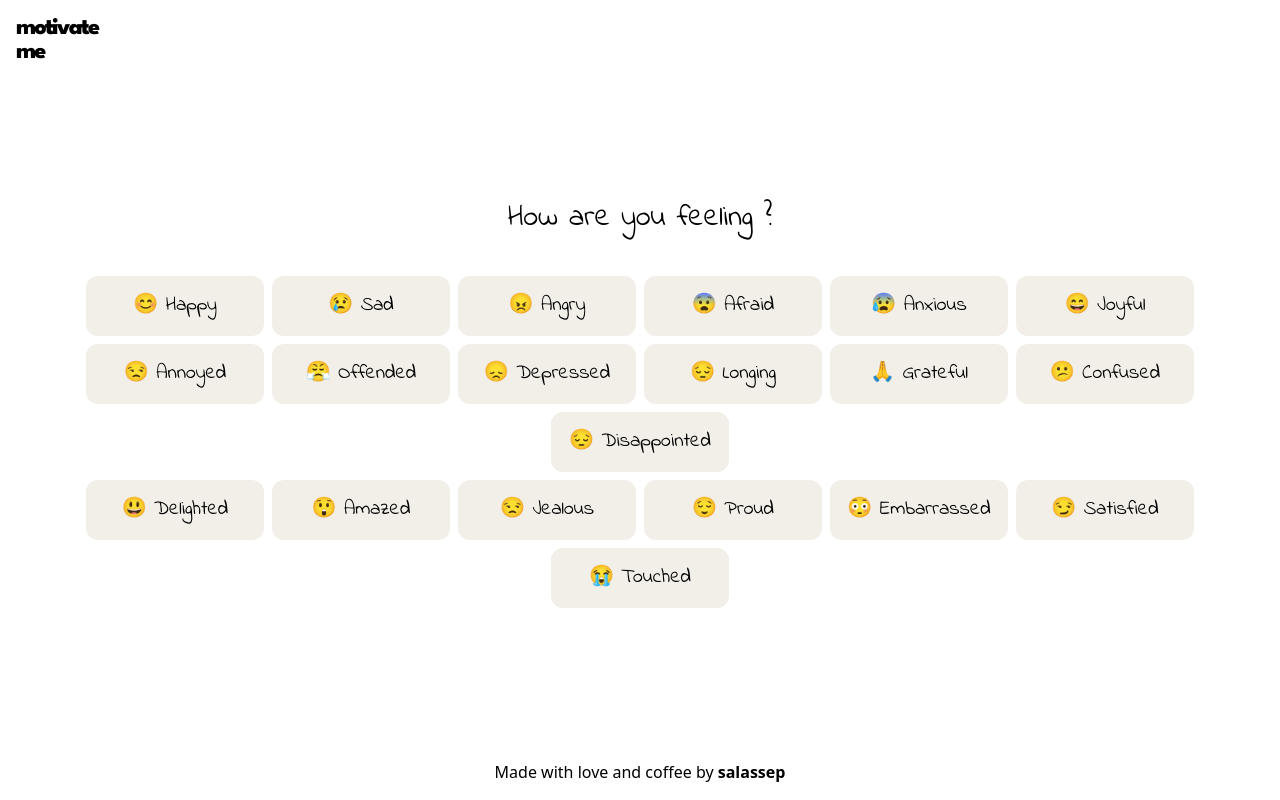
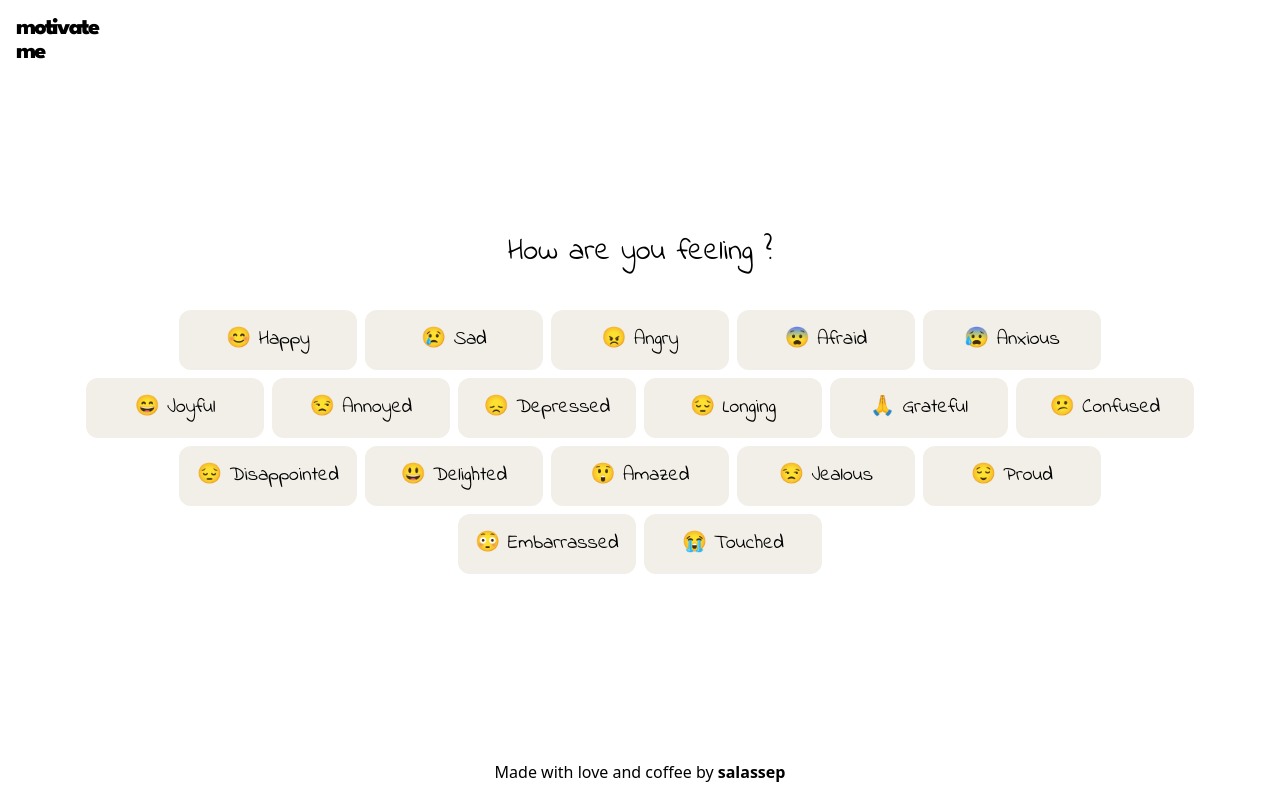
Before and after one commit to salassep/motivate-me, a React (Vite) app: page / in a window 1280 px wide. Built offline with nearby package versions, Linux system fonts and the light colour scheme; no server answers.

Commit message:
delete offended and satisfied emotions

```diff
--- a/src/layouts/main.tsx
+++ b/src/layouts/main.tsx
@@ -34,7 +34,6 @@ export default function Main() {
     '😰 Anxious',
     '😄 Joyful',
     '😒 Annoyed',
-    '😤 Offended',
     '😞 Depressed',
     '😔 Longing',
     '🙏 Grateful',
@@ -45,7 +44,6 @@ export default function Main() {
     '😒 Jealous',
     '😌 Proud',
     '😳 Embarrassed',
-    '😏 Satisfied',
     '😭 Touched'
   ];
 
@@ -53,7 +51,7 @@ export default function Main() {
   let groupSize = 7;
 
   for (let i = 0; i < emotions.length; i += groupSize) {
-    groupSize = groupedEmotions.length % 2 === 0 ? 6 : 7;
+    groupSize = groupedEmotions.length % 2 === 0 ? 5 : 6;
     groupedEmotions.push(emotions.slice(i, i + groupSize));
   }
 
```
